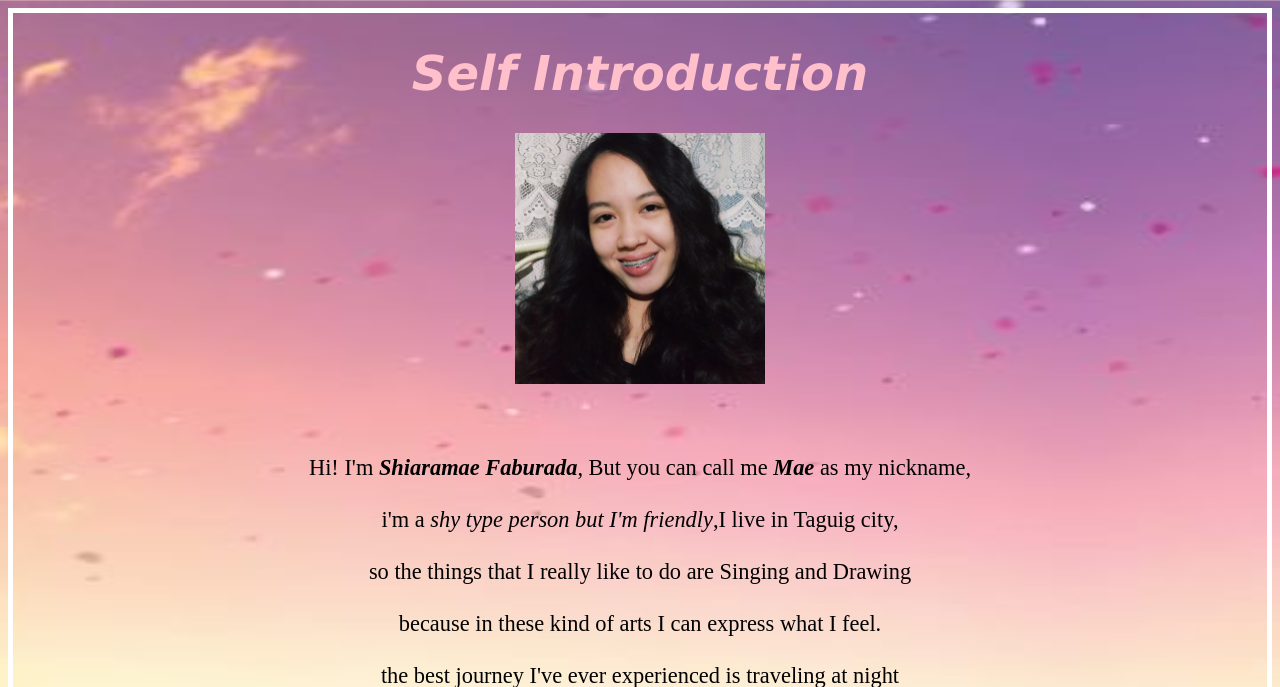
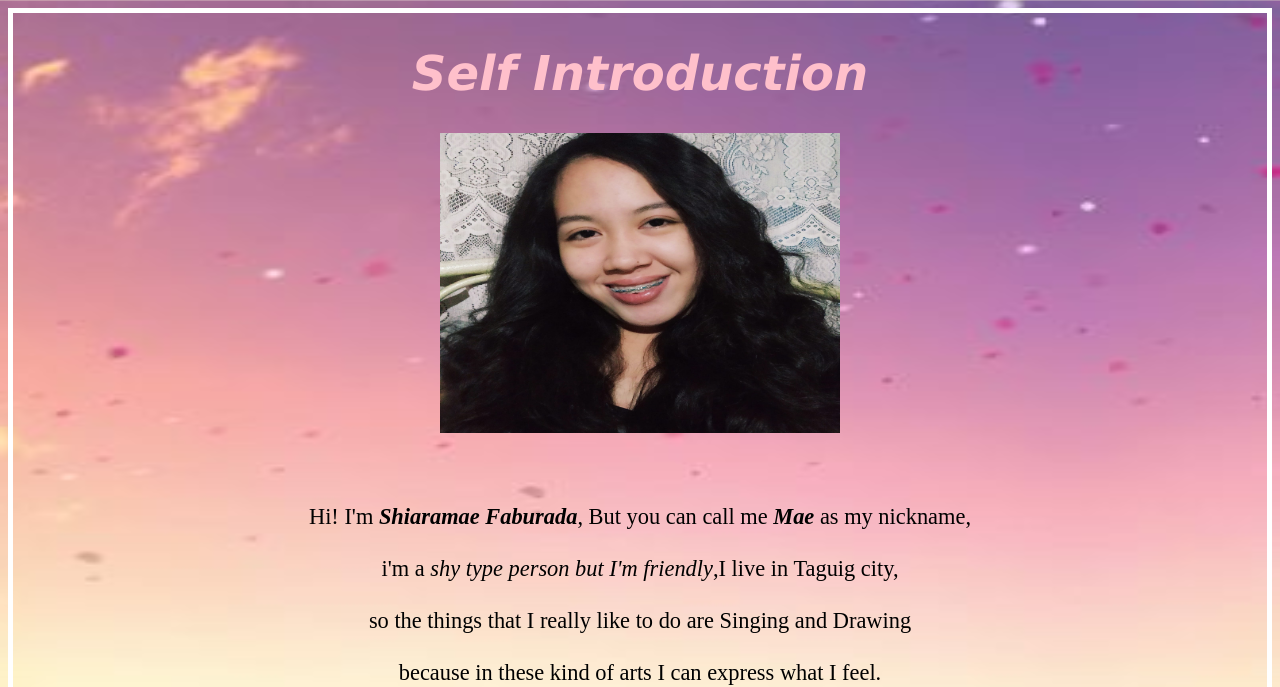
Before and after one commit to shiara210/lab1, a PHP site: page /index.html in a window 1280 px wide. Shown: the top 687 px of the page. Run offline with PHP 8.4, Linux system fonts and the light colour scheme.

Commit message:
new update

```diff
--- a/css/style.css
+++ b/css/style.css
@@ -13,10 +13,7 @@ body {
   border: 5px solid white;
 
 }
-img {
-   width:20%;
-   height:50%;
-}
+
 p {
   color: Black;
   font-family: Harrington;
--- a/index.html
+++ b/index.html
@@ -9,7 +9,7 @@
 
 <h1><center><b><i>Self Introduction</h1></center></b></i>
 
-<center><img src="My_Pic.jpg" alt="My picture"> </center>
+<center><img src="My_Pic.jpg" alt="My picture" style="width:400px;height:300px;"></center>
 
 
 <br>
```
